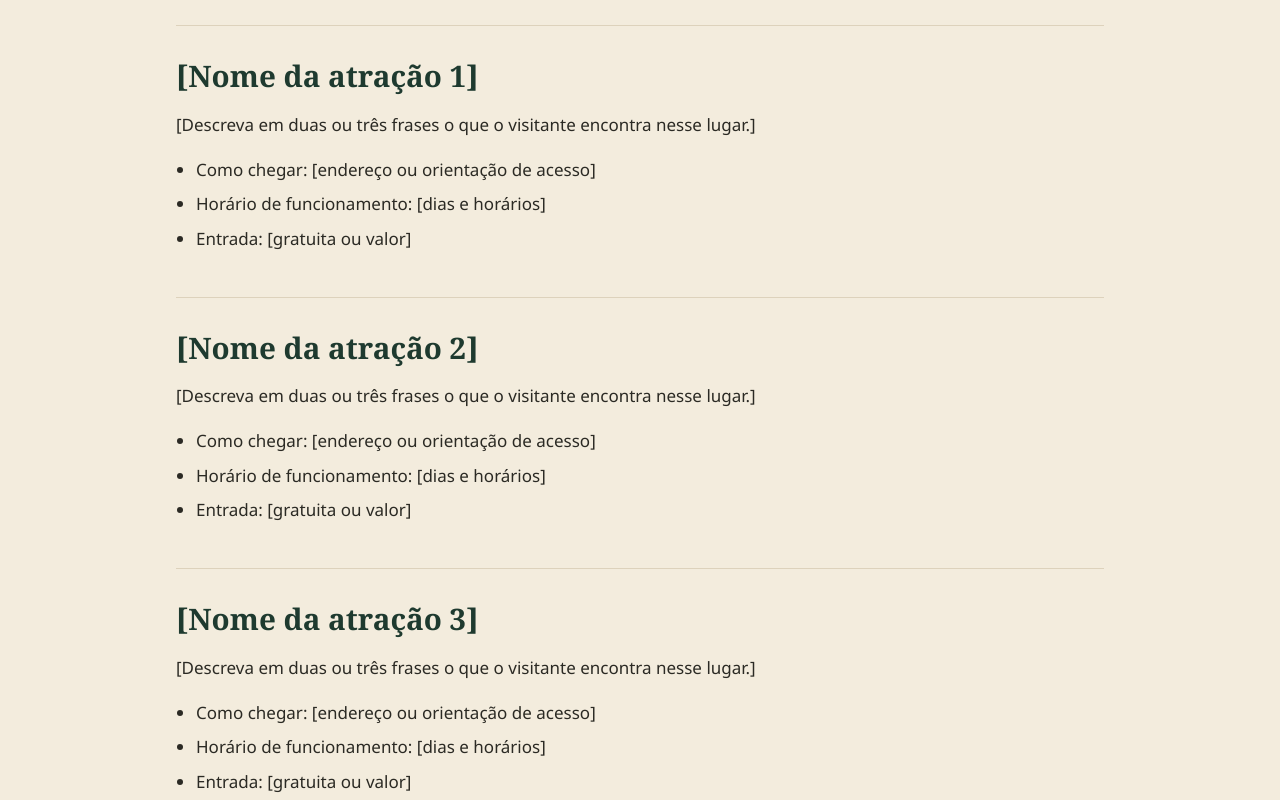
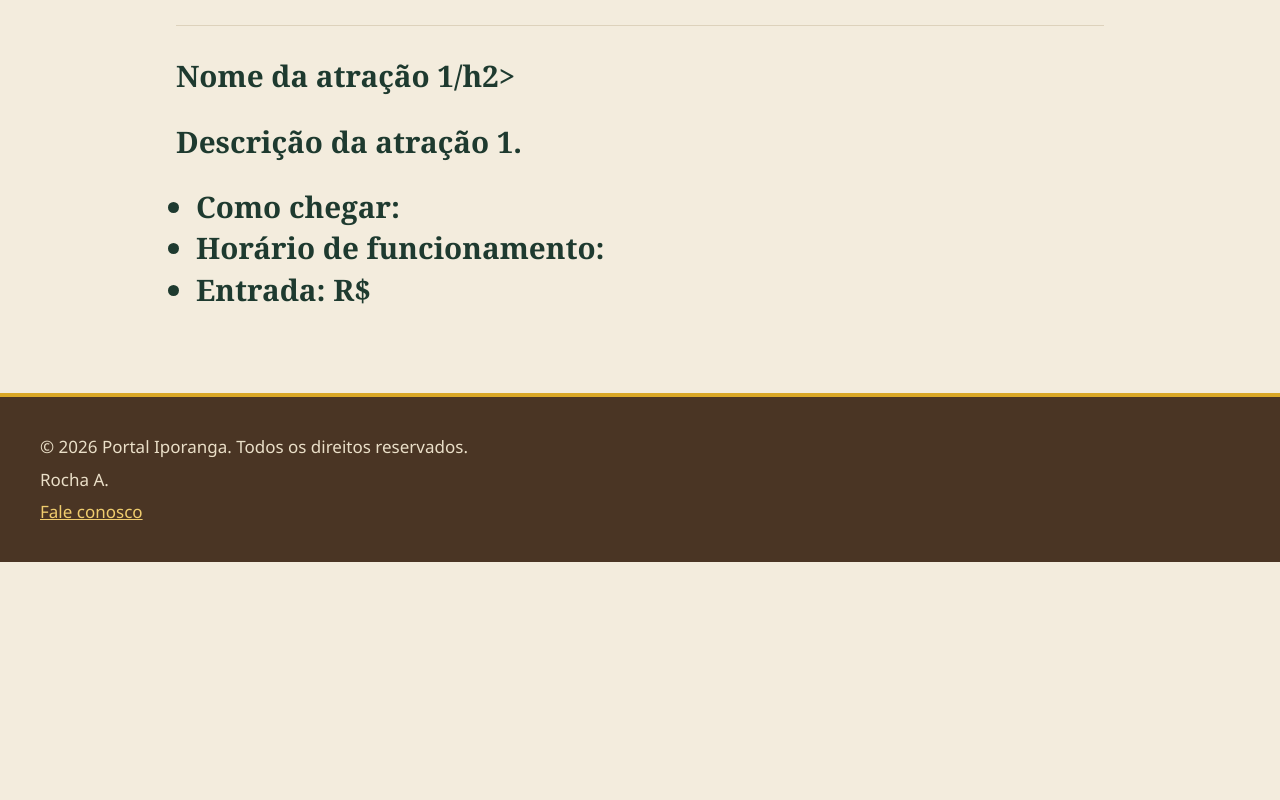
Before and after one commit to orochal/Portal-Iporanga, a plain HTML site: page atracoes.html in a window 1280 px wide. Shown: the part 240-1040 px from the top of the page. After the commit the page ends 802 px from the top, so only its background shows below. Drawn offline with Linux system fonts and the light colour scheme.

Commit message:
Atualização

```diff
--- a/atracoes.html
+++ b/atracoes.html
@@ -26,32 +26,12 @@
         <p>Descubra os principais pontos de visita da cidade e veja como chegar.</p>
 
         <section>
-            <h2>[Nome da atração 1]</h2>
-            <p>[Descreva em duas ou três frases o que o visitante encontra nesse lugar.]</p>
+            <h2>Nome da atração 1/h2>
+            <p>Descrição da atração 1.</p>
             <ul>
-                <li>Como chegar: [endereço ou orientação de acesso]</li>
-                <li>Horário de funcionamento: [dias e horários]</li>
-                <li>Entrada: [gratuita ou valor]</li>
-            </ul>
-        </section>
-
-        <section>
-            <h2>[Nome da atração 2]</h2>
-            <p>[Descreva em duas ou três frases o que o visitante encontra nesse lugar.]</p>
-            <ul>
-                <li>Como chegar: [endereço ou orientação de acesso]</li>
-                <li>Horário de funcionamento: [dias e horários]</li>
-                <li>Entrada: [gratuita ou valor]</li>
-            </ul>
-        </section>
-
-        <section>
-            <h2>[Nome da atração 3]</h2>
-            <p>[Descreva em duas ou três frases o que o visitante encontra nesse lugar.]</p>
-            <ul>
-                <li>Como chegar: [endereço ou orientação de acesso]</li>
-                <li>Horário de funcionamento: [dias e horários]</li>
-                <li>Entrada: [gratuita ou valor]</li>
+                <li>Como chegar:</li>
+                <li>Horário de funcionamento: </li>
+                <li>Entrada: R$ </li>
             </ul>
         </section>
     </main>
```
